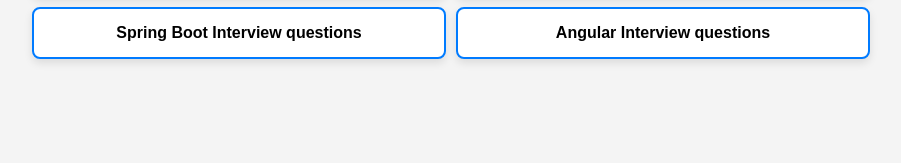
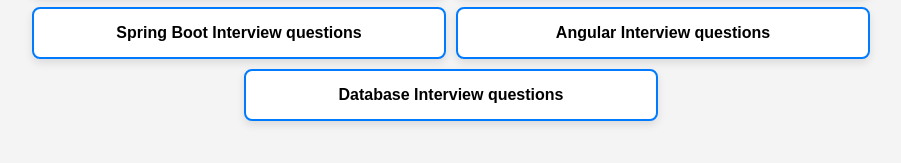
Before and after one commit to iammadhankumar/fullstack-java-interview-guide, a plain HTML site: page index.html in a window 1280 px wide. Shown: the part 155-318 px from the top of the page, without its empty margins (189-1090 px from the left). Drawn offline with nearby package versions, Linux system fonts and the light colour scheme.

Commit message:
Update index.html

```diff
--- a/index.html
+++ b/index.html
@@ -95,6 +95,9 @@
             <div class="tab" onclick="loadMarkdown('https://raw.githubusercontent.com/iammadhankumar/fullstack-java-interview-guide/main/md-files/angular-interview-questions.md')">
                 <span>Angular Interview questions</span>
             </div>
+            <div class="tab" onclick="loadMarkdown('https://raw.githubusercontent.com/iammadhankumar/fullstack-java-interview-guide/main/md-files/database-interview-questions.md')">
+                <span>Database Interview questions</span>
+            </div>
             <!-- Add more tabs as needed -->
         </div>
         <div class="content" id="content">
```
